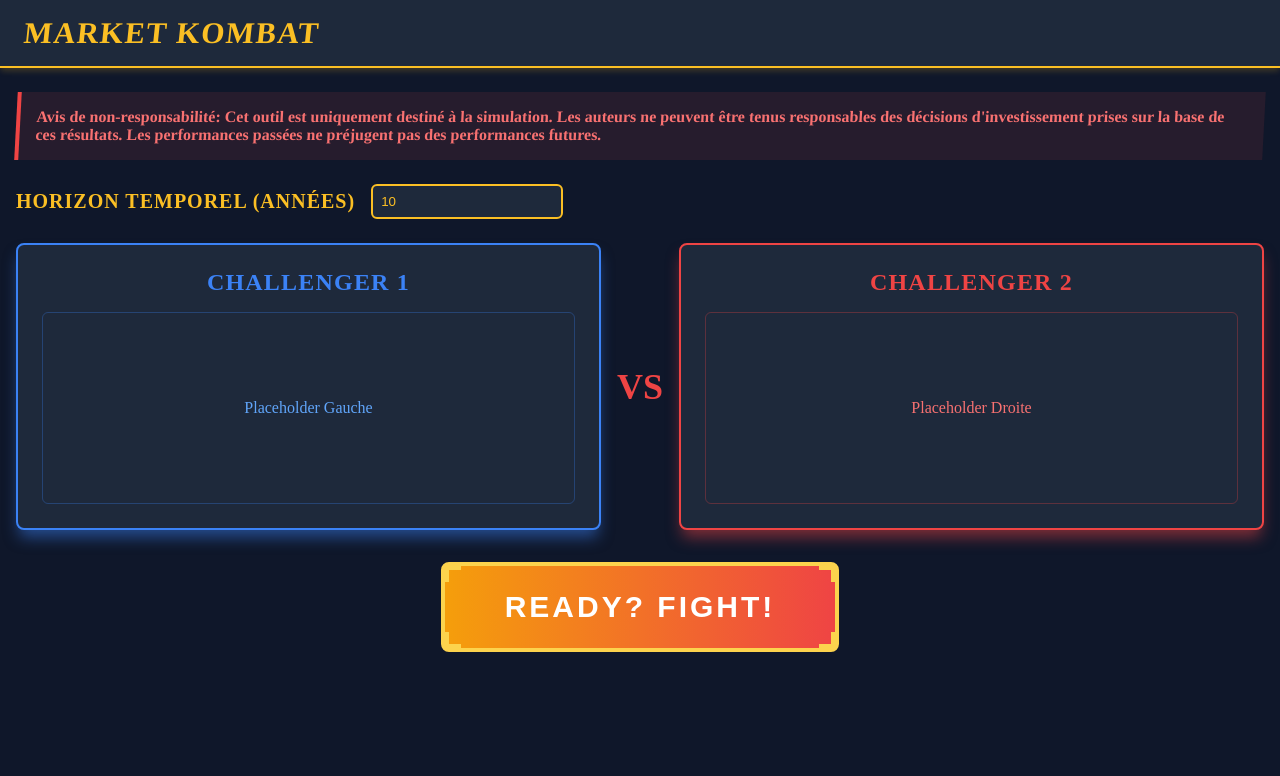
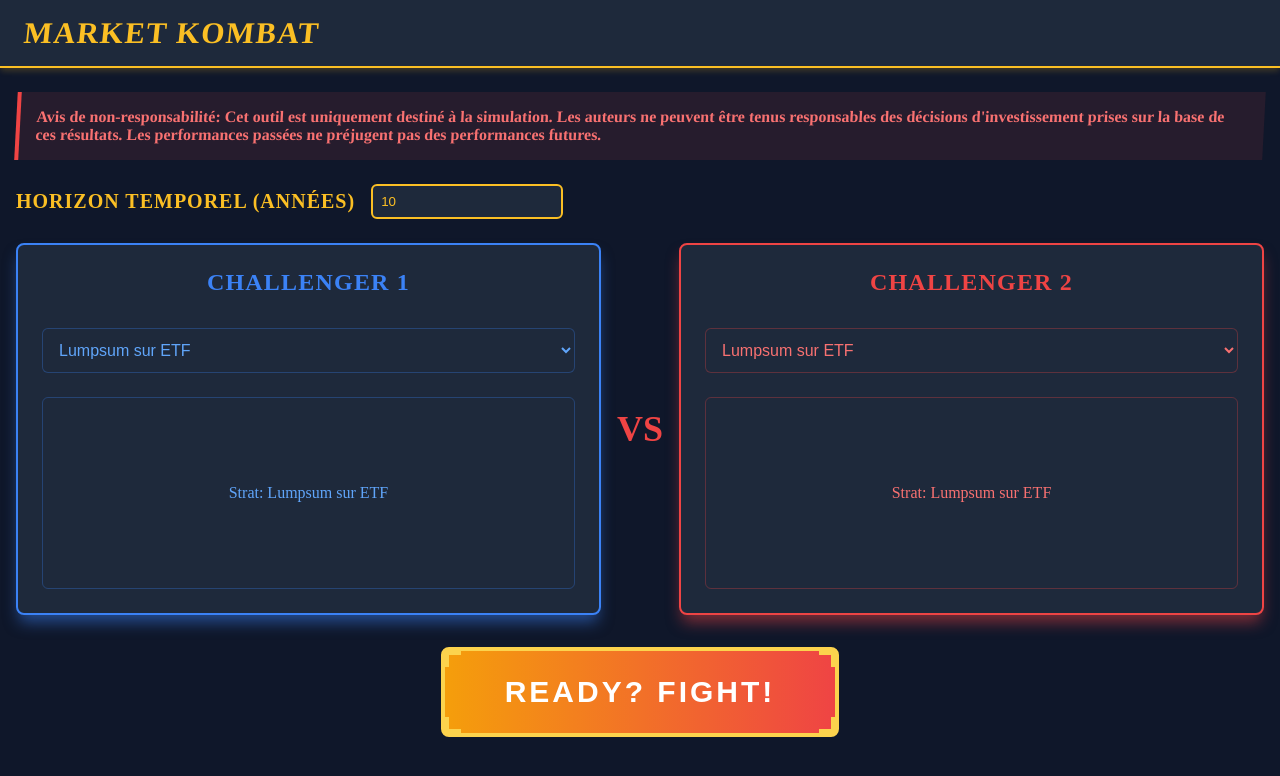
Before and after one commit to nbernard3/invest-arena, a Vue app: page / in a window 1280 px wide. Shown: the top 776 px of the page. Built offline with nearby package versions, Linux system fonts and the light colour scheme.

Commit message:
Added capability to select a strategy

```diff
--- a/src/ChallengerPlaceholder.vue
+++ b/src/ChallengerPlaceholder.vue
@@ -3,8 +3,15 @@
         <div :class="['challenger-title', variant]">
             {{ title }}
         </div>
+        <div class="strategy-selector">
+            <select v-model="selectedStrategy" :class="['strategy-select', variant]">
+                <option value="lumpsum">Lumpsum sur ETF</option>
+                <option value="dca">DCA sur ETF</option>
+                <option value="lmnp">LMNP</option>
+            </select>
+        </div>
         <div :class="['challenger-content', variant]">
-        <p>{{ placeholderText }}</p>
+            <p>Strat: {{ getStrategyDisplayName }}</p>
         </div>
     </div>
 </template>
@@ -24,9 +31,24 @@
         variant: {
             type: String,
             default: 'blue',
-        validator: function(value) {
+            validator: function (value) {
                 return ['blue', 'red'].indexOf(value) !== -1
             }
+        }
+    },
+    data() {
+        return {
+            selectedStrategy: 'lumpsum'
+        }
+    },
+    computed: {
+        getStrategyDisplayName() {
+            const strategyNames = {
+                lumpsum: 'Lumpsum sur ETF',
+                dca: 'DCA sur ETF',
+                lmnp: 'LMNP'
+            }
+            return strategyNames[this.selectedStrategy]
         }
     }
 }
@@ -62,6 +84,7 @@
   font-weight: bold;
   text-transform: uppercase;
   letter-spacing: 0.05em;
+  margin-bottom: 2rem;  /* Increased space between title and selector */
 }
 
 .challenger-title.blue {
@@ -79,7 +102,7 @@
   justify-content: center;
   border: 1px solid;
   border-radius: 0.375rem;
-    margin-top: 1rem;
+  margin-top: 1.5rem;  /* Increased space after selector */
 }
 
 .challenger-content.blue {
@@ -91,4 +114,44 @@
   border-color: rgba(239, 68, 68, 0.3);
   color: #f87171;
 }
+
+.strategy-selector {
+  margin-bottom: 0.5rem;  /* Reduced bottom margin since we added space to title */
+  width: 100%;
+}
+
+.strategy-select {
+  width: 100%;
+  padding: 0.75rem;  /* Slightly increased padding for better clickability */
+  border-radius: 0.375rem;
+  background-color: #1e293b;
+  font-size: 1rem;
+  cursor: pointer;
+  outline: none;
+}
+
+.strategy-select.blue {
+  color: #60a5fa;
+  border: 1px solid rgba(59, 130, 246, 0.3);
+}
+
+.strategy-select.red {
+  color: #f87171;
+  border: 1px solid rgba(239, 68, 68, 0.3);
+}
+
+.strategy-select.blue:focus {
+  border-color: #3b82f6;
+  box-shadow: 0 0 0 2px rgba(59, 130, 246, 0.2);
+}
+
+.strategy-select.red:focus {
+  border-color: #ef4444;
+  box-shadow: 0 0 0 2px rgba(239, 68, 68, 0.2);
+}
+
+.strategy-select option {
+  background-color: #1e293b;
+  padding: 0.5rem;  /* Added padding to dropdown options */
+}
 </style>
```
Lines whose indentation alone changed are shown as unchanged.
